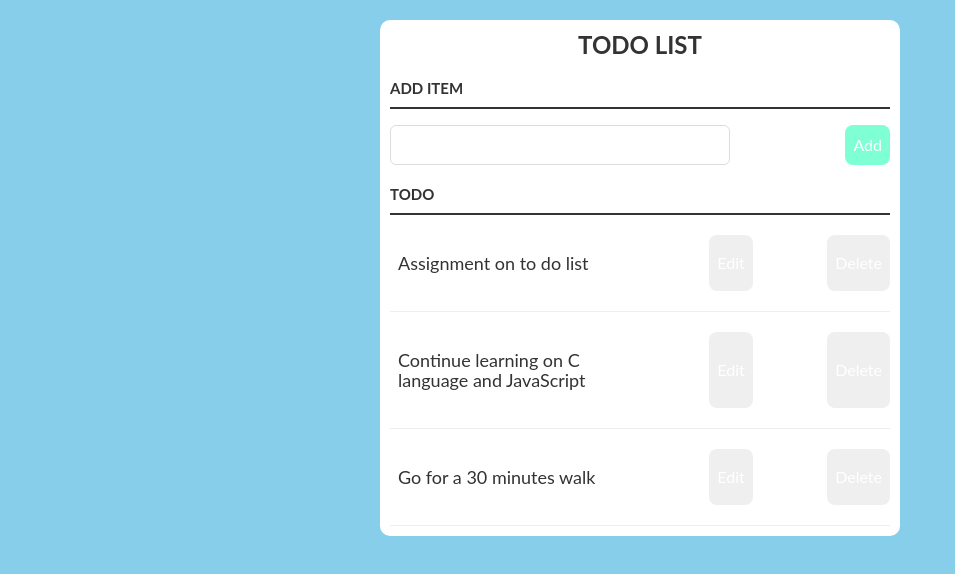
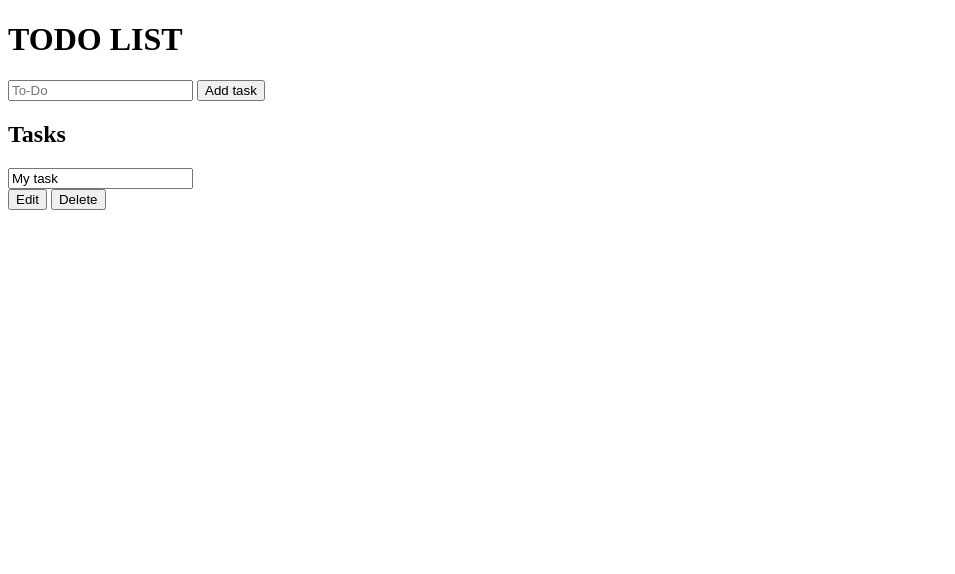
Before and after one commit to Benedicta-107/Operators-Control-Flow, a plain HTML site: page solutions/index.html in a window 1280 px wide. Shown: the whole page, without its empty margins (0-955 px from the left). Drawn offline with Linux system fonts and the light colour scheme.

Commit message:
todo list

```diff
--- a/solutions/index.css
+++ b/solutions/index.css
@@ -1,136 +1,134 @@
-/* Basic Style */
+:root {
+    --dark: #374151;
+    --darker: #1f2937;
+    --darkest: #111827;
+    --gray: #6b7280;
+    --light: #eee;
+    --pink: #ec4899;
+    --purple: #885cf6;
+}
+
+* {
+    box-sizing: border-box;
+    margin: 0;
+    font-family: 'Fira sans', Lato, sans-serif;
+}
 
 body {
-    background: #fff;
-    color: #333;
-    font-family: Lato, sans-serif;
-    background-color: skyblue;
+    display: flex;
+    flex-direction: column;
+    min-height: 100vh;
+    background: var(--dark);
+    color: #fff;
 }
 
-  .container {
-    display: block;
-    width: 500px;
-    margin: 10px auto 100px;
-    background-color: #fff;
-    padding: 0px 10px 10px 10px;
-    border-radius: 10px;
+header {
+    padding: 2rem 1rem;
+    max-width: 800px;
+    width: 100%;
+    margin: 0 auto;
+}
+header h1 {
+    font-size: 2.5rem;
+    font-weight: 300;
+    color: var(--gray );
+    margin-bottom: 1rem;
 }
 
-  .new-task-container {
-    margin-top: 16px;
+#new-task-form {
+    display: flex;
+}
+
+/*input, button {
+
+}*/
+
+#new-task-input {
+    flex: 1 1 0%;
+    background-color: var(--darker);
+    padding: 1rem;
+}
+#new-task-input ::placeholder {
+    color: var(--gray);
+}
+#new-task-submit {
+    color: var(--pink);
+    font-size: 1.25rem;
+    font-weight: 700;
+    background-image: linear-gradient(to right, var(--pink), var(--purple));
+    -webkit-background-clip: text;
+    -webkit-text-fill-color: transparent;
+    cursor: pointer;
+    transition: 0.4s;
+}
+#new-task-submit:hover {
+    opacity: 0.0
+}
+#new-task-submit:active {
+    opacity: 0.6;
+}
+main {
+    flex: 1 1 0%;
+    padding:  2rem 1rem;
+    max-width: 800px;
+    width: 100%;
+    margin: 0 auto;
+}
+.task-list {
+    padding: 1rem;
+}
+.task-list h2 {
+    font-size: 1.5rem;
+    font-weight: 300;
+    color: var(--gray);
+    margin-bottom: 1rem;
+}
+
+#tasks .task {
     display: flex;
     justify-content: space-between;
-    gap: 4px;
+    background-color: var(--darkest);
+    padding: 1rem;
+    border-radius: 1rem;
+    margin-bottom: 1rem;
+}
+#tasks .task .content .text {
+    color: var(--light);
+    font-size: 1.125rem;
+    width: 100px;
+    display: block;
+    transition: 0.4s;
+}
+#tasks.task .content .text:not(:read-only) {
+    color: var(--pink);
+}
+#tasks.task .actions {
+    display: flex;
+    margin: 0 --0.5rem;
+}
+.task .actions button {
+    cursor: pointer;
+    margin: 0 0.5rem;
+    font-size: 1.125rem;
+    font-weight: 700;
+    text-transform: uppercase;
+    transition: 0.4s;
+}
+.task .actions button:hover {
+    opacity: 0.8;
 }
 
-  h2 {
-    text-align: center;
-    padding-top: 10px;
-    margin-bottom: 0px;
+.task .actions button:active {
+    opacity: 0.6;
 }
 
-  ul {
-    margin: 0;
-    padding: 0;
+task .actions .edit {
+    background-image: linear-gradient(to right, var(--pink),
+    var(--purple));
+    -webkit-background-clip: text;
+    -webkit-text-fill-color: transparent;
 }
 
-  li * {
-    float: left;
+task .actions .delete {
+    color: crimson;
 }
-
-  li,
-  h3 {
-    clear: both;
-    list-style: none;
-  }
-
-  input,
-  button {
-    outline: none;
-  }
-
-  button {
-    border: 0px;
-    color: white;
-    font-size: 16px;
-    font-family: Lato, sans-serif;
-    cursor: pointer;
-    padding: 8px;
-    border-radius: 8px;
-  }
-
-
-
-  button:hover {
-    color: #333;
-  }
-
-  /* Heading */
-
-  h3,
-  label[for="new-task"] {
-    color: #333;
-    font-weight: 700;
-    font-size: 15px;
-    border-bottom: 2px solid #333;
-    padding: 20px 0 10px;
-    margin: 0;
-    text-transform: uppercase;
-  }
-
-  input[type="text"] {
-    margin: 0;
-    font-size: 18px;
-    line-height: 18px;
-    height: 18px;
-    padding: 10px;
-    border: 1px solid #ddd;
-    background: #fff;
-    border-radius: 6px;
-    font-family: Lato, sans-serif;
-    color: #888;
-  }
-
-  input[type="text"]:focus {
-    color: #333;
-  }
-
-  /* New Task */
-
-  label[for="new-task"] {
-    display: block;
-    margin: 0 0 20px;
-  }
-
-  #new-task {
-    width: 318px;
-  }
-
-  /* Task list */
-
-  li {
-    overflow: hidden;
-    padding: 20px 0;
-    border-bottom: 1px solid #eee;
-    display: flex;
-    justify-content: space-between;
-  }
-
-  li > p {
-    font-size: 18px;
-    line-height: 20px;
-    width: 237px;
-    padding: 0 0 0 8px;
-  }
-
-  li > .delete:hover {
-    color: #cf2323;
-  }
-
-  #add-button {
-      background-color: aquamarine;
-  }
-
-  .delete-button {
-      background-color: red;
-  }
--- a/solutions/index.html
+++ b/solutions/index.html
@@ -1,45 +1,48 @@
-<!DOCTYPE html>
 <!DOCTYPE html>
 <html lang="en">
-
 <head>
     <meta charset="UTF-8">
     <meta http-equiv="X-UA-Compatible" content="IE=edge">
     <meta name="viewport" content="width=device-width, initial-scale=1.0">
-    <title>TODO List Assignment</title>
-    <link rel="stylesheet" href="index.css" />
+    <title>TODO LIST ASSIGNMENT</title>
 </head>
+<body>
+    <!--The head section to input what to do-->
+   <header>
+        <h1>TODO LIST</h1>
+        <form id="new-task-form">
+            <input type="text" id="new-task-input"
+            placeholder="To-Do" />
+            <input type="submit" id="new-task-submit "
+            value="Add task" />
+        </form>
+   </header>
+   <!--The section to show the inputed tasks-->
+   <main>
+        <section class="task-list">
+            <h2>Tasks</h2>
+            <div id="task">
+                <div class="content">
+                    <input
+                        type="text"
+                        class="text"
+                        value="My task"
+                        readonly
+                    />
+                </div>
+                <!--To include editable and deletable buttons (Action section)-->
+                <div class="actions">
+                    <button class="edit-button">Edit</button>
+                    <button class="delete-button">Delete</button>
+                </div>
 
-<body>
-    <div class="container">
-        <h2>TODO LIST</h2>
-        <h3>Add Item</h3>
-        <div class="new-task-container">
-            <input type="text" id="new-task" />
-            <button id="add-button">Add</button>
-        </div>
+            </div>
 
-        <h3>Todo</h3>
-        <ul id="incomplete-tasks">
-            <li>
-                <p>Assignment on to do list</p>
-                <button id="edit-button">Edit</button>
-                <button id="delete-button">Delete</button>
-            </li>
-            <li>
-                <p>Continue learning on C language and JavaScript</p>
-                <button id="edit-button1">Edit</button>
-                <button id="delete-button1">Delete</button>
-            </li>
 
-            <li>
-                <p>Go for a 30 minutes walk</p>
-                <button id="edit-button2">Edit</button>
-                <button id="delete-button2">Delete</button>
-            </li>
-        </ul>
-    </div>
-    <script src="index.js"></script>
+        </section>
+
+   </main>
+
+   <script src="index.js"></script>
 </body>
-
 </html>
--- a/solutions/index.js
+++ b/solutions/index.js
@@ -1,40 +1,96 @@
-// Create a simple todo list that has the following functionalities
-
-/**
- * add a new item to the todo list
- * remove an item in the todo list
- *
-    Some further requirements:
-    - the input field must be reset when the add button is clicked on
-    - the todo list must show the most recent first
-
-    var divs = document.querySelectorAll("div");
-
- */
-/**
- * function modifyText() {
-  const t2 = document.getElementById("t2");
-  const isNodeThree = t2.firstChild.nodeValue === "three";
-  t2.firstChild.nodeValue = isNodeThree ? "two" : "three";
+// Create a "close" button and append it to each list item
+var myNodelist = document.getElementsByTagName("LI");
+var i;
+for (i = 0; i < myNodelist.length; i++) {
+  var span = document.createElement("SPAN");
+  var txt = document.createTextNode("\u00D7");
+  span.className = "close";
+  span.appendChild(txt);
+  myNodelist[i].appendChild(span);
 }
 
-// Add event listener to table
-const el = document.getElementById("outside");
-el.addEventListener("click", modifyText, false);
- */
+// Click on a close button to hide the current list item
+var close = document.getElementsByClassName("close");
+var i;
+for (i = 0; i < close.length; i++) {
+  close[i].onclick = function() {
+    var div = this.parentElement;
+    div.style.display = "none";
+  }
+}
 
+// Add a "checked" symbol when clicking on a list item
+var list = document.querySelector('ul');
+list.addEventListener('click', function(ev) {
+  if (ev.target.tagName === 'LI') {
+    ev.target.classList.toggle('checked');
+  }
+}, false);
 
+// Create a new list item when clicking on the "Add" button
+function newElement() {
+  var li = document.createElement("li");
+  var inputValue = document.getElementById("new-task-container").value;
+  var t = document.createTextNode(inputValue);
+  li.appendChild(t);
+  if (inputValue === '') {
+    alert("You must write something!");
+  } else {
+    document.getElementById("incomplete-tasks").appendChild(li);
+  }
+  document.getElementById("new-task").value = "";
 
-    let todoList = document.querySelectorAll("p");
+  var span = document.createElement("SPAN");
+  var txt = document.createTextNode("\u00D7");
+  span.className = "close";
+  span.appendChild(txt);
+  li.appendChild(span);
 
-    function addItem (item) {
+  for (i = 0; i < close.length; i++) {
+    close[i].onclick = function() {
+      var div = this.parentElement;
+      div.style.display = "none";
+    }
+  }
+}
+// window.addEventListener('load', () => {
+//     const form = document.querySelector("#new-task-form");
+//     const input = document.querySelector("#new-task-input");
+//     const list_el = document.querySelector("#tasks");
+//     console.log(form);
 
-    }
+//     form.addEventListener('submit', (e) => {
+//         e.preventDefault();
+//         console.log("Submit form");
 
-    function editItem (item) {
+//         const task = input.value;
 
-    }
+//         if (!task) {
+//             alert("Please fill out the task");
+//             return;
+//         }
+//         const task_el = document.createElement("div");
+//         task_el.classList.add("task");
 
-    function deleteItem (item) {
+//         const task_content_el = document.createElement("div");
+//         task_content_el.classList.add("content");
 
-    }
+//         task_el.appendChild(task_content_el);
+
+//         const task_input_el = document.createElement("input");
+//         task_input_el.classList.add("text");
+//         task_input_el.type = "text";
+//         task_input_el.value = task;
+//         task_input_el.setAttribute("readonly", "readonly");
+
+//         task_content_el.appendChild(task_input_el);
+
+//         const task_actions_el = document.createElement("div");
+//         task_actions_el.classList.add("actions");
+
+//         //const task_edit_el = document
+
+//         input.value = "";
+
+//     })
+// })
```
Lines whose indentation alone changed are shown as unchanged.
